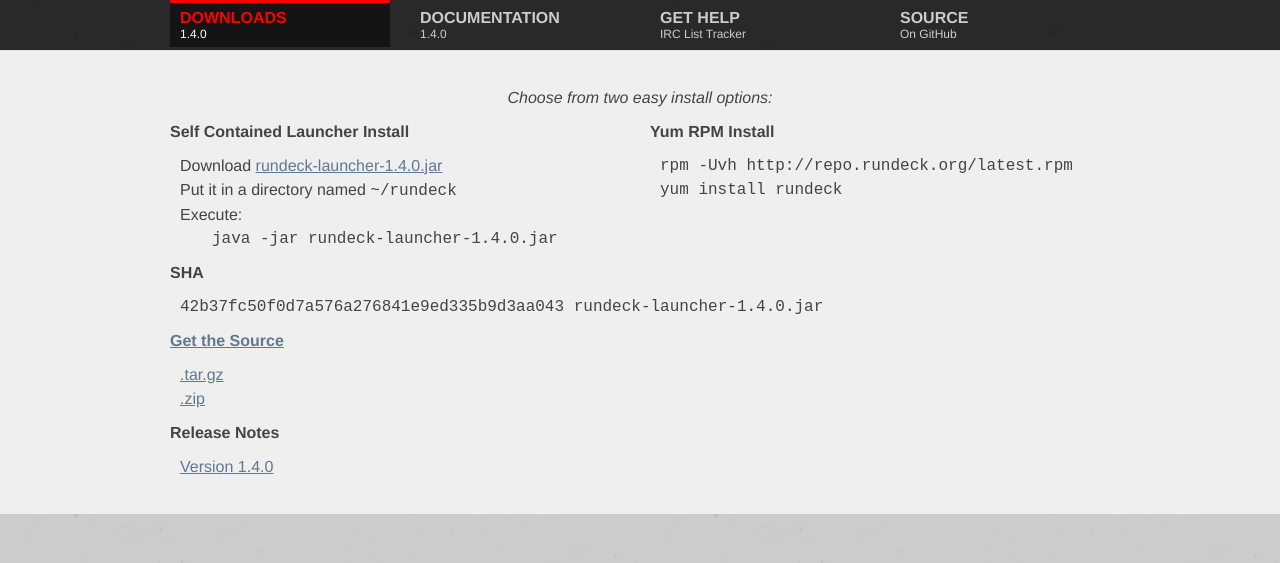
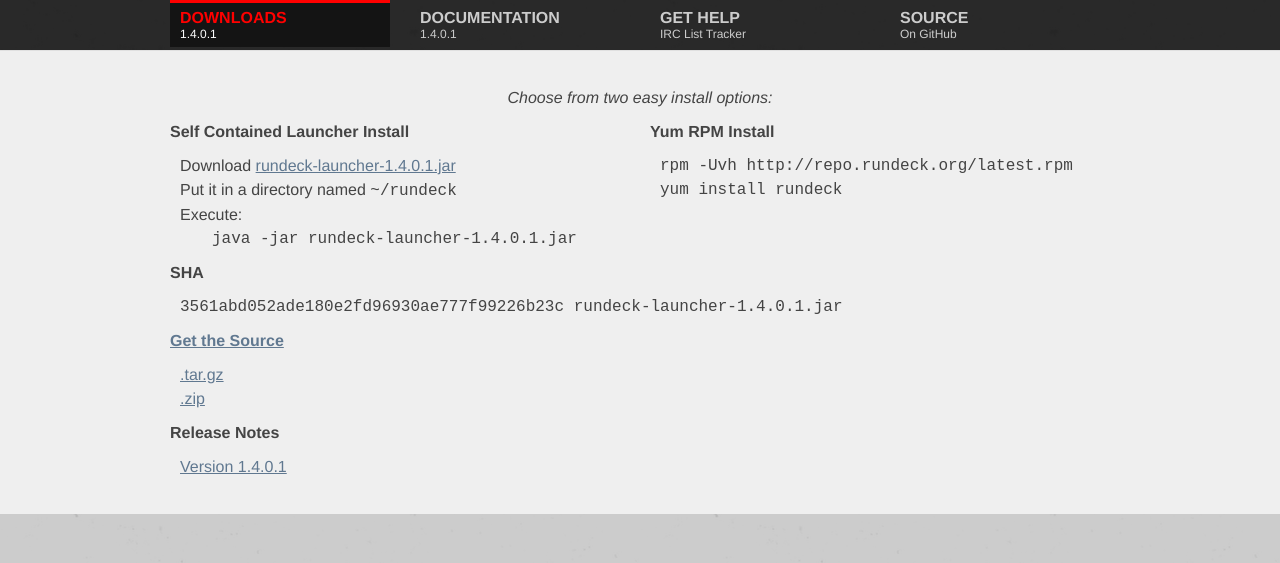
Before and after one commit to rundeck/rundeck-ghpages, a Jekyll site: the page built from downloads.html, in a window 1280 px wide. Shown: the top 563 px of the page. Built offline with Jekyll 4.4.1, drawn with Linux system fonts in a browser that asks for light colours; nearby versions of some CDN libraries.

Commit message:
Update  to 1.4.0.1

```diff
--- a/_config.yml
+++ b/_config.yml
@@ -1,8 +1,8 @@
-rd_version: "1.4.0"
-rd_jar_name: "rundeck-launcher-1.4.0.jar"
-rd_jar_sha: "42b37fc50f0d7a576a276841e9ed335b9d3aa043"
+rd_version: "1.4.0.1"
+rd_jar_name: "rundeck-launcher-1.4.0.1.jar"
+rd_jar_sha: "3561abd052ade180e2fd96930ae777f99226b23c"
 
-rd_jar_url: "https://github.com/downloads/dtolabs/rundeck/rundeck-launcher-1.4.0.jar"
-rd_zipball: "https://github.com/dtolabs/rundeck/zipball/v1.4.0"
-rd_tarball: "https://github.com/dtolabs/rundeck/tarball/v1.4.0"
-rd_releasenotes: "https://github.com/dtolabs/rundeck/blob/v1.4.0/RELEASE.md"
+rd_jar_url: "https://github.com/downloads/dtolabs/rundeck/rundeck-launcher-1.4.0.1.jar"
+rd_zipball: "https://github.com/dtolabs/rundeck/zipball/v1.4.0.1"
+rd_tarball: "https://github.com/dtolabs/rundeck/tarball/v1.4.0.1"
+rd_releasenotes: "https://github.com/dtolabs/rundeck/blob/v1.4.0.1/RELEASE.md"
```
